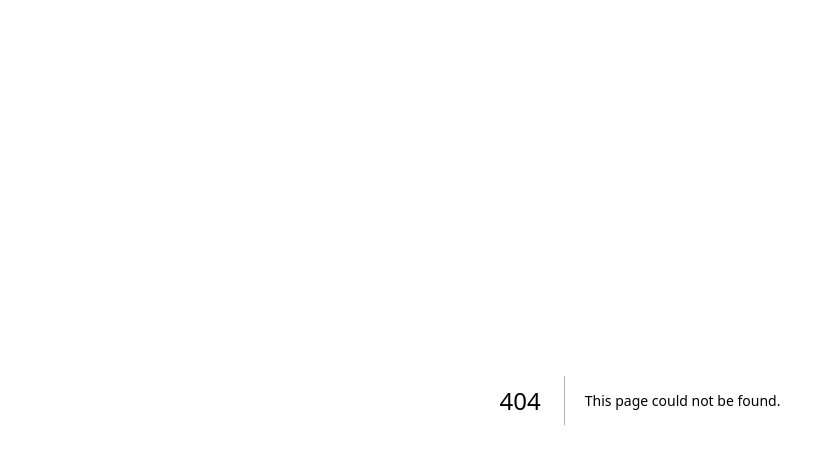
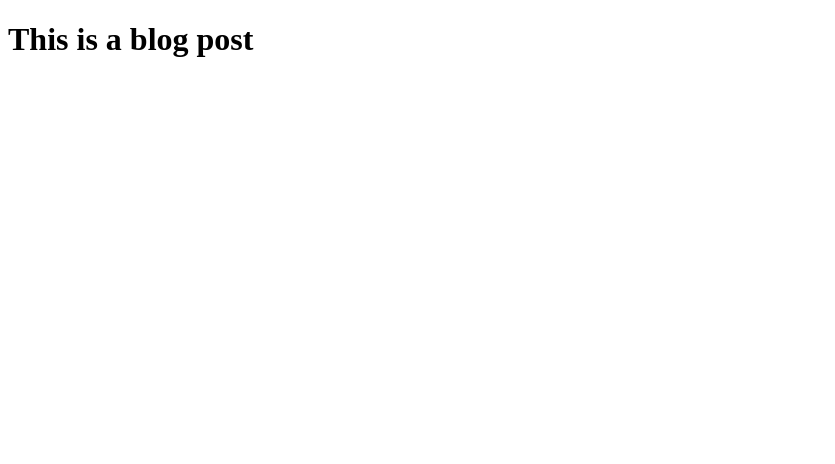
Before and after one commit to SproutBoxGaming/SBGaming, a Next.js app: page /blog/1 in a window 1280 px wide. Before the commit this address had no page. Shown: the top 464 px of the page, without its empty margins (0-835 px from the left). Built offline with nearby package versions, Linux system fonts and the light colour scheme.

Commit message:
Create page.tsx

```diff
--- /dev/null
+++ b/app/blog/[slug]/page.tsx
@@ -0,0 +1,3 @@
+export default function BlogPostPage() {
+  return <h1>This is a blog post</h1>;
+}
```
